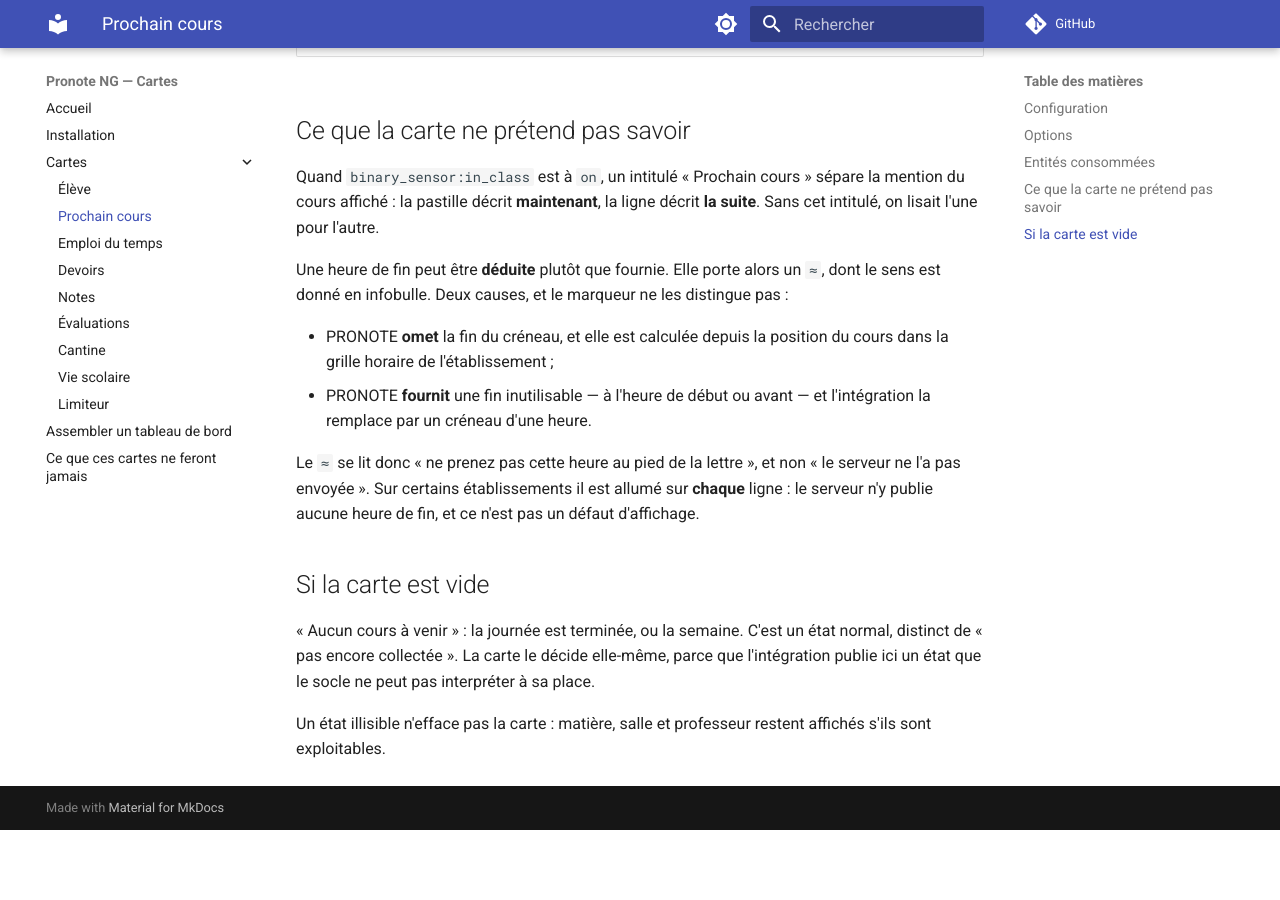
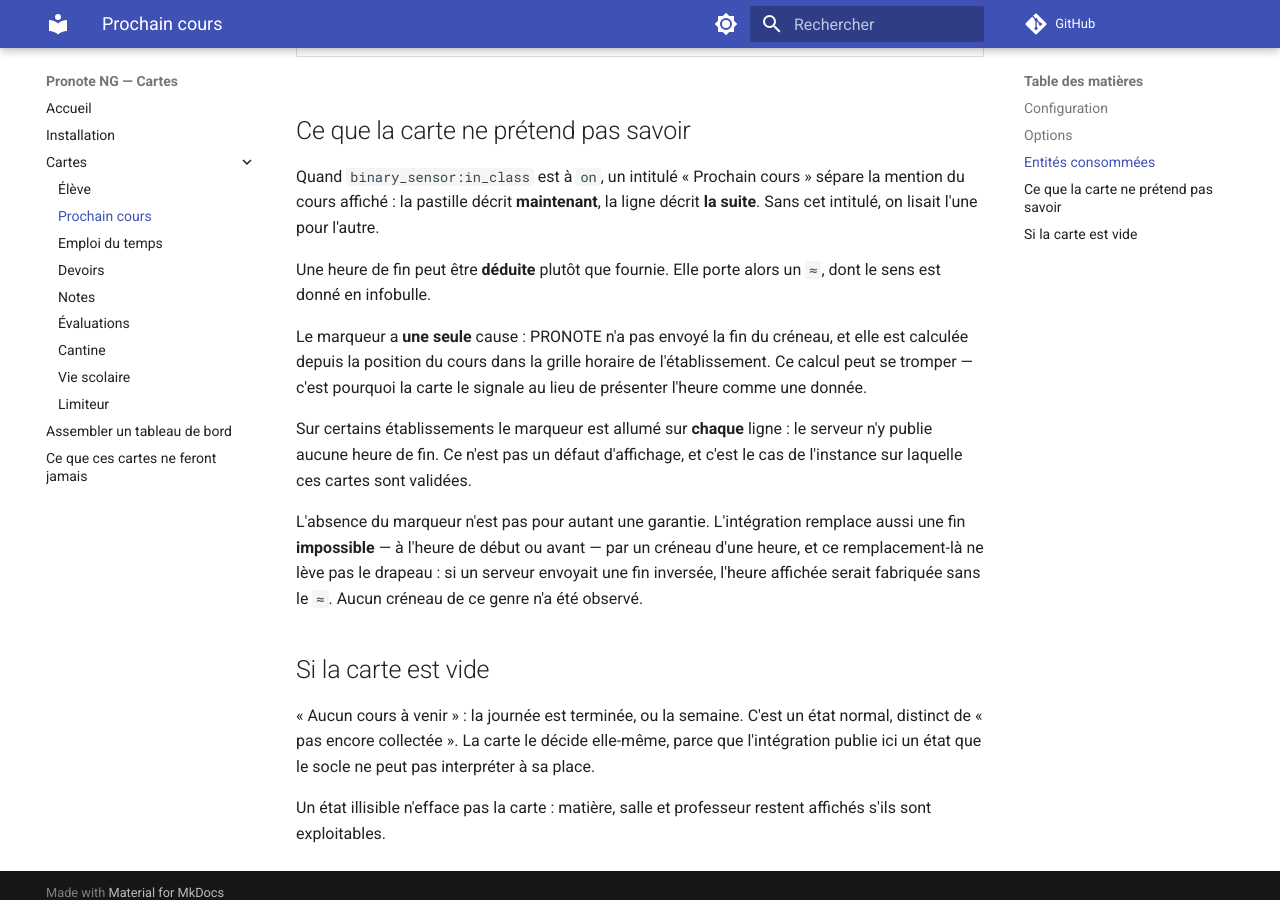
Before and after one commit to FiveElements/ha-pronote-ng-cards, an MkDocs documentation site: the page built from docs/cartes/prochain-cours.md, in a window 1280 px wide and 900 px high, scrolled down 1106 px. Built offline with MkDocs 1.6.1 and Material for MkDocs 9.7.7, drawn with Linux system fonts in a browser that asks for light colours; comment, search, counter and statistics services are not loaded; before the commit the page ends 1936 px from its top, so only the background shows below that.

Commit message:
fix: revenir a la seule cause reelle du marqueur d'heure deduite
La v0.0.9 avait "corrige" un libelle qui etait juste. J'ai ajoute une
seconde cause — « ou l'a fournie inutilisable » — sur la foi d'une
affirmation d'une session pair, sans lire la source. C'est exactement le
defaut que ce depot passe la journee a nommer, commis en croyant le
corriger.

Lu dans gateway.py : les deux chemins de decodage posent le drapeau comme
un simple test d'absence du champ, et rien d'autre ne le leve. Le
remplacement d'une fin impossible par un creneau d'une heure est appele
inconditionnellement et NE pose PAS le drapeau — donc ce cas rend
end_inferred faux, pas vrai. Mon libelle decrivait un cas ou le drapeau
vaut l'inverse de ce qu'il annoncait.

Le libelle nomme donc a nouveau une seule cause, en gardant la mention que
le calcul peut se tromper, ce qui est vrai et documente en amont.

La page dit aussi ce que l'absence du marqueur ne garantit pas, et
FORMES.md ajoute que les lessons publiees sont un sous-ensemble de ce que
la passerelle decode : background_color, subject_id, groups,
virtual_classrooms, num, place et duration ne sont pas exposes.

Mesure : zero creneau avec end_inferred a false sur les 37 de l'instance.

Co-Authored-By: Claude Opus 5 (1M context) <noreply@anthropic.com>

```diff
--- a/docs/cartes/prochain-cours.md
+++ b/docs/cartes/prochain-cours.md
@@ -38,18 +38,23 @@ sépare la mention du cours affiché : la pastille décrit **maintenant**, la
 ligne décrit **la suite**. Sans cet intitulé, on lisait l'une pour l'autre.
 
 Une heure de fin peut être **déduite** plutôt que fournie. Elle porte alors
-un `≈`, dont le sens est donné en infobulle. Deux causes, et le marqueur ne
-les distingue pas :
+un `≈`, dont le sens est donné en infobulle.
 
-- PRONOTE **omet** la fin du créneau, et elle est calculée depuis la
-  position du cours dans la grille horaire de l'établissement ;
-- PRONOTE **fournit** une fin inutilisable — à l'heure de début ou avant —
-  et l'intégration la remplace par un créneau d'une heure.
+Le marqueur a **une seule** cause : PRONOTE n'a pas envoyé la fin du
+créneau, et elle est calculée depuis la position du cours dans la grille
+horaire de l'établissement. Ce calcul peut se tromper — c'est pourquoi la
+carte le signale au lieu de présenter l'heure comme une donnée.
 
-Le `≈` se lit donc « ne prenez pas cette heure au pied de la lettre », et
-non « le serveur ne l'a pas envoyée ». Sur certains établissements il est
-allumé sur **chaque** ligne : le serveur n'y publie aucune heure de fin, et
-ce n'est pas un défaut d'affichage.
+Sur certains établissements le marqueur est allumé sur **chaque** ligne :
+le serveur n'y publie aucune heure de fin. Ce n'est pas un défaut
+d'affichage, et c'est le cas de l'instance sur laquelle ces cartes sont
+validées.
+
+L'absence du marqueur n'est pas pour autant une garantie. L'intégration
+remplace aussi une fin **impossible** — à l'heure de début ou avant — par
+un créneau d'une heure, et ce remplacement-là ne lève pas le drapeau : si
+un serveur envoyait une fin inversée, l'heure affichée serait fabriquée
+sans le `≈`. Aucun créneau de ce genre n'a été observé.
 
 ## Si la carte est vide
 
```
Also changed, not shown: 5 other files.
